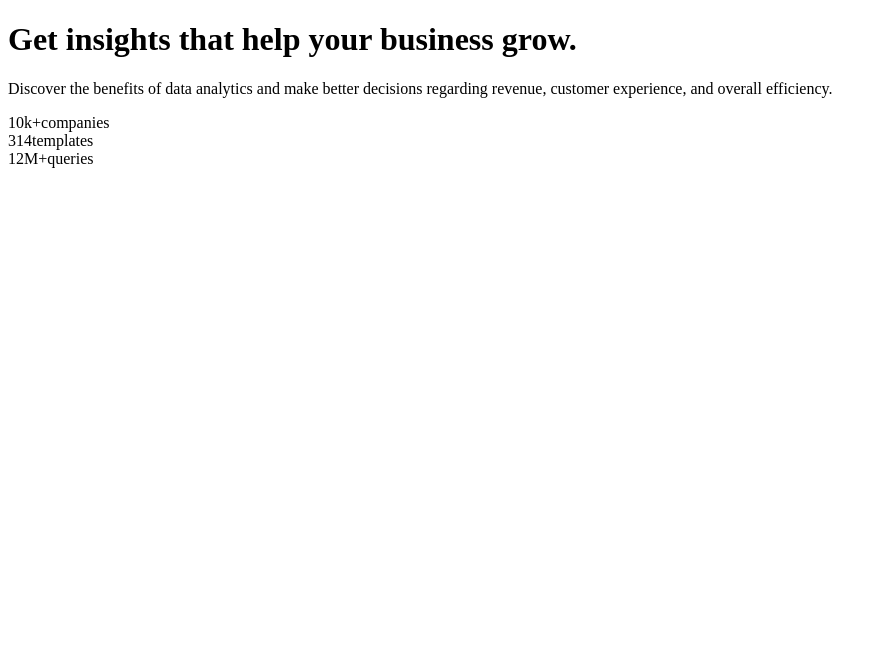
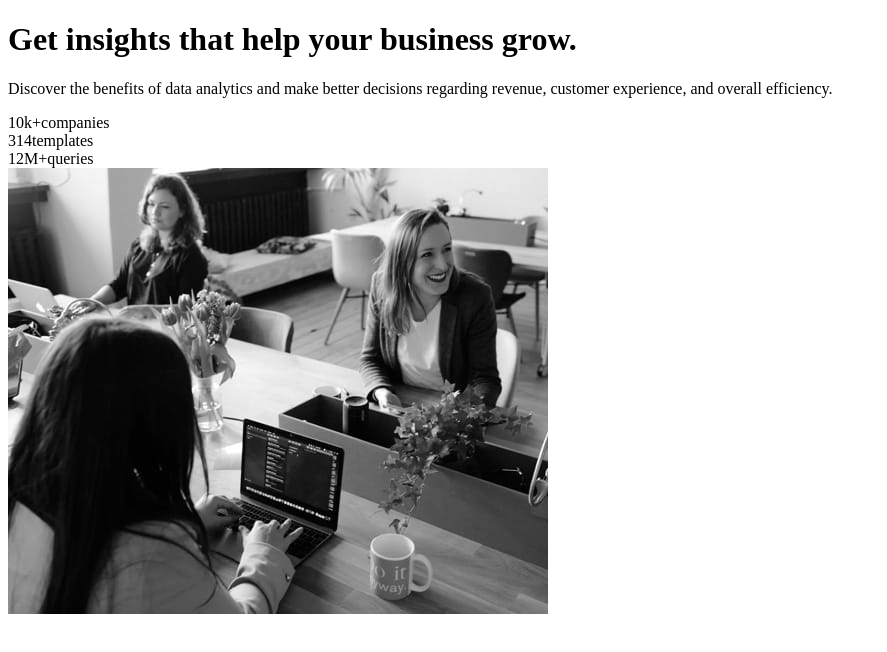
Before and after one commit to RoyalF4/stats-preview-card, a React (Vite) app: page / in a window 1280 px wide. Shown: the top 652 px of the page, without its empty margins (0-887 px from the left). Built offline with nearby package versions, Linux system fonts and the light colour scheme.

Commit message:
add picture html

```diff
--- a/src/components/App.jsx
+++ b/src/components/App.jsx
@@ -18,7 +18,15 @@ function App() {
           <Stat stat={12000000} label="queries" />
         </div>
       </div>
-      <div className="card__img-half"></div>
+      <div className="card__img-half">
+        <picture>
+          <source
+            srcSet="/images/image-header-desktop.jpg"
+            media="(min-width: 40rem"
+          />
+          <img src="/images/image-header-mobile.jpg" alt="" />
+        </picture>
+      </div>
     </main>
   );
 }
```
